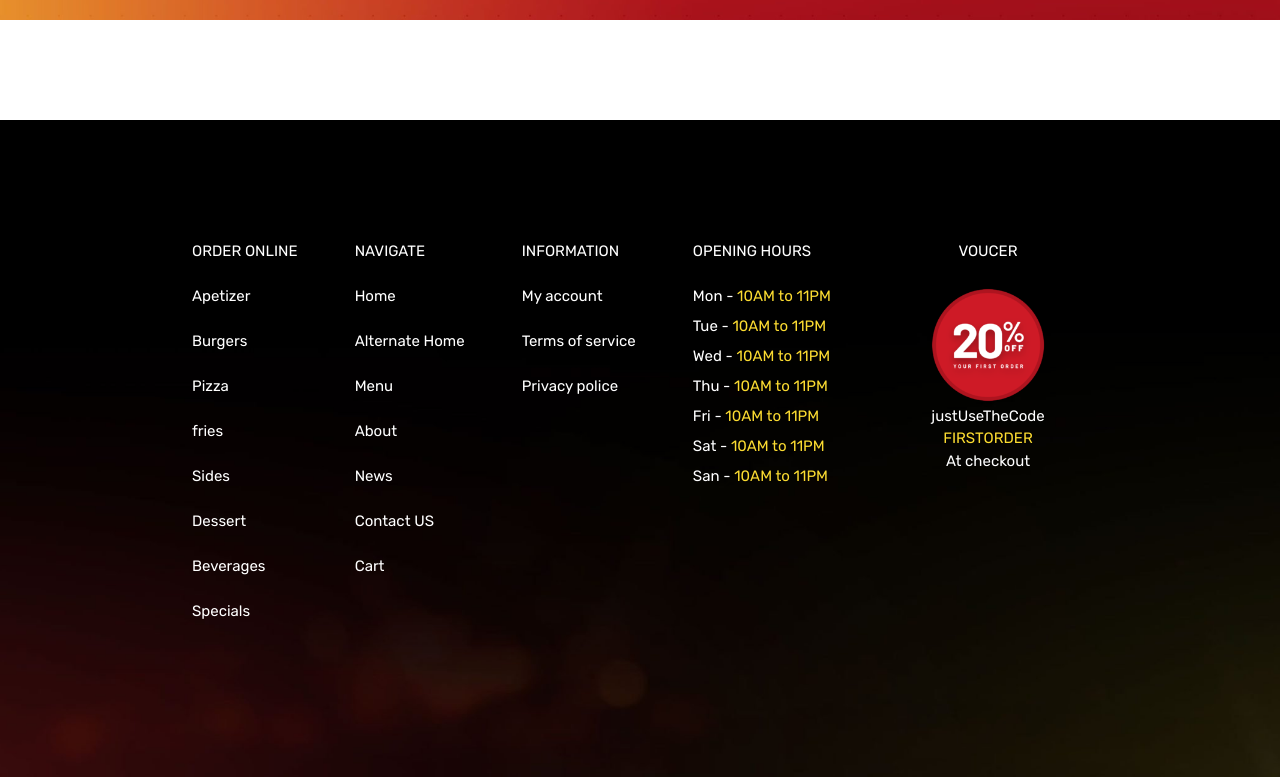
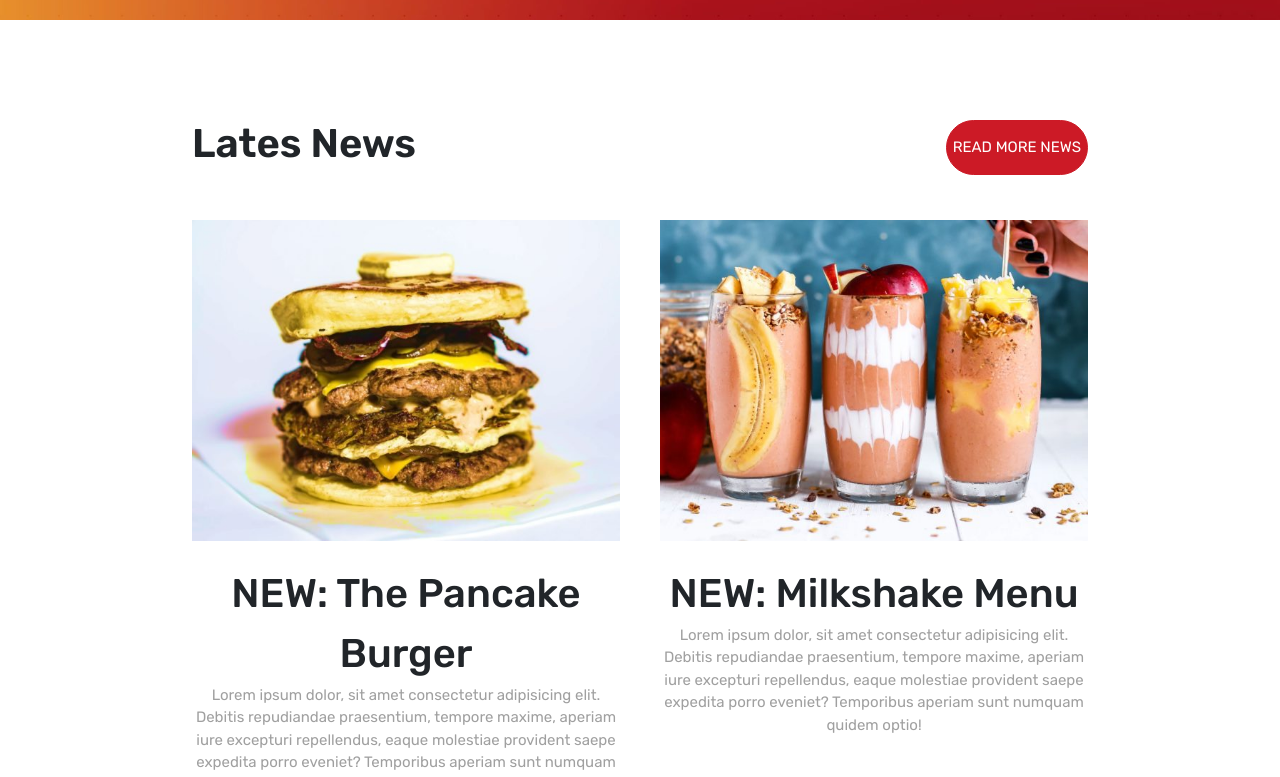
Before and after one commit to FabioBabaglioni/proj-html-vuejs, a Vue app: page / in a window 1280 px wide. Shown: the part 3760-4537 px from the top of the page. Built offline with nearby package versions, Linux system fonts and the light colour scheme.

Commit message:
Componente mainNews completo

```diff
--- a/src/components/mainMenu.vue
+++ b/src/components/mainMenu.vue
@@ -7,7 +7,7 @@ export default {
 
 <template>
     <section class="container_site pb-5">
-        <div class="d-flex justify-content-around">
+        <div class="d-flex justify-content-between">
             <h2>Menu categories</h2>
 
             <button class="btn_red btn_small">VIEW THE FULL MENU</button>
--- a/src/components/mainNews.vue
+++ b/src/components/mainNews.vue
@@ -6,9 +6,62 @@ export default {
 </script>
 
 <template>
+    <section class="container_site">
+        <div class="d-flex justify-content-between pb-5">
+            <h2>Lates News</h2>
 
+            <button class="btn_red btn_small">READ MORE NEWS</button>
+        </div>
+
+        <div class="d-flex pb-5">
+            <div class="card">
+                <img src="../img/pancake-burger-600x450.jpg" alt="">
+                <div class="title pt-4">NEW: The Pancake Burger</div>
+                <p>Lorem ipsum dolor, sit amet consectetur adipisicing elit. Debitis repudiandae praesentium, tempore
+                    maxime, aperiam iure excepturi repellendus, eaque molestiae provident saepe expedita porro eveniet?
+                    Temporibus aperiam sunt numquam quidem optio! </p>
+            </div>
+
+            <div class="card card_right">
+                <img src="../img/new-milkshake-menu-600x450.jpg" alt="">
+                <div class="title pt-4">NEW: Milkshake Menu</div>
+                <p>Lorem ipsum dolor, sit amet consectetur adipisicing elit. Debitis repudiandae praesentium, tempore
+                    maxime, aperiam iure excepturi repellendus, eaque molestiae provident saepe expedita porro eveniet?
+                    Temporibus aperiam sunt numquam quidem optio! </p>
+            </div>
+        </div>
+    </section>
 </template>
 
 <style scoped lang="scss">
+@use "./style/partials/variables.scss" as *;
 
+section {
+    padding-bottom: 50px;
+}
+
+h2 {
+    font-size: 40px;
+    font-weight: 600;
+}
+
+.card {
+    width: calc(100% / 2);
+    border: none;
+    text-align: center;
+    margin-right: 40px;
+
+    .title {
+        font-size: 40px;
+        font-weight: 500;
+    }
+
+    p {
+        color: rgb(160, 160, 160);
+    }
+}
+
+.card_right {
+    margin: 0;
+}
 </style>
```
